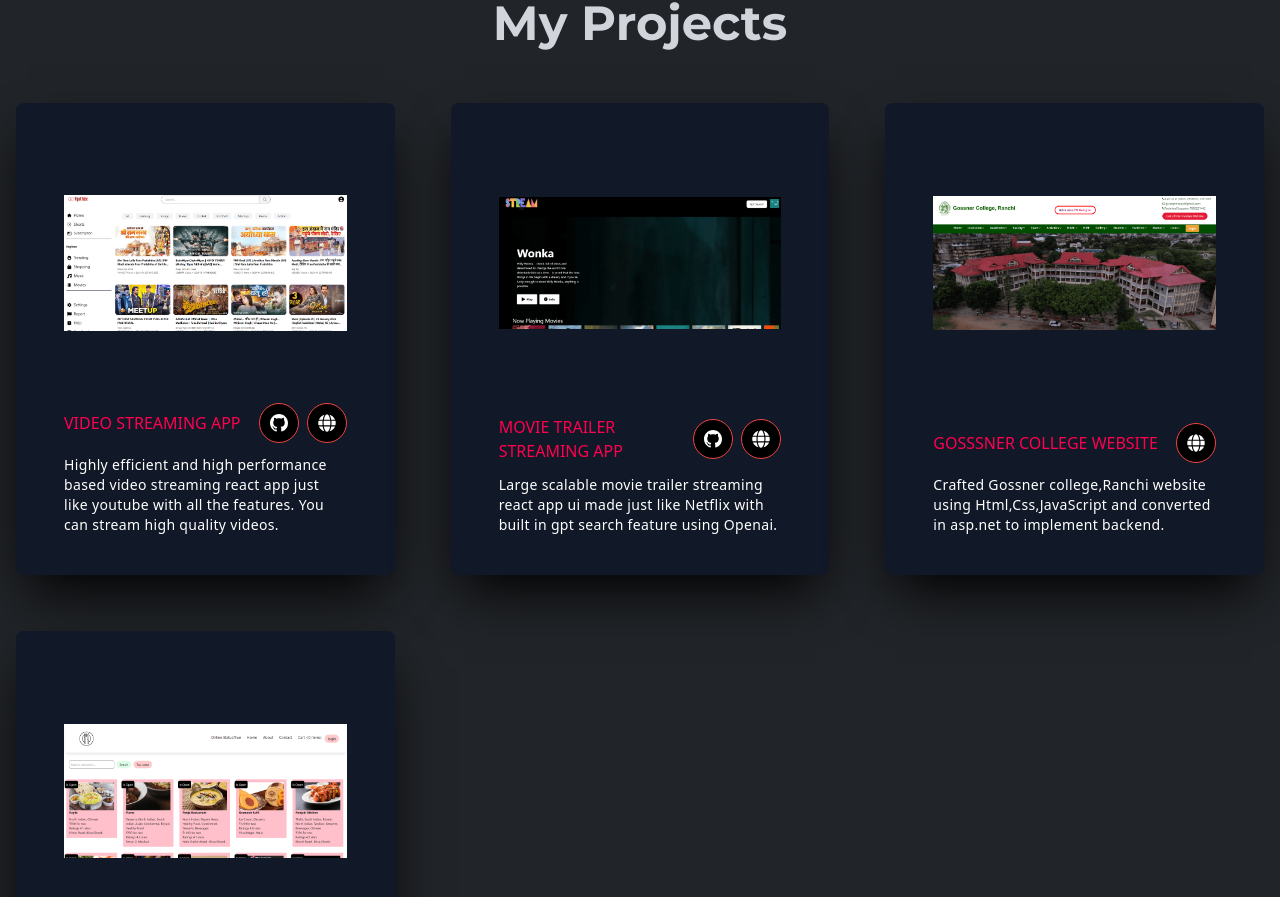
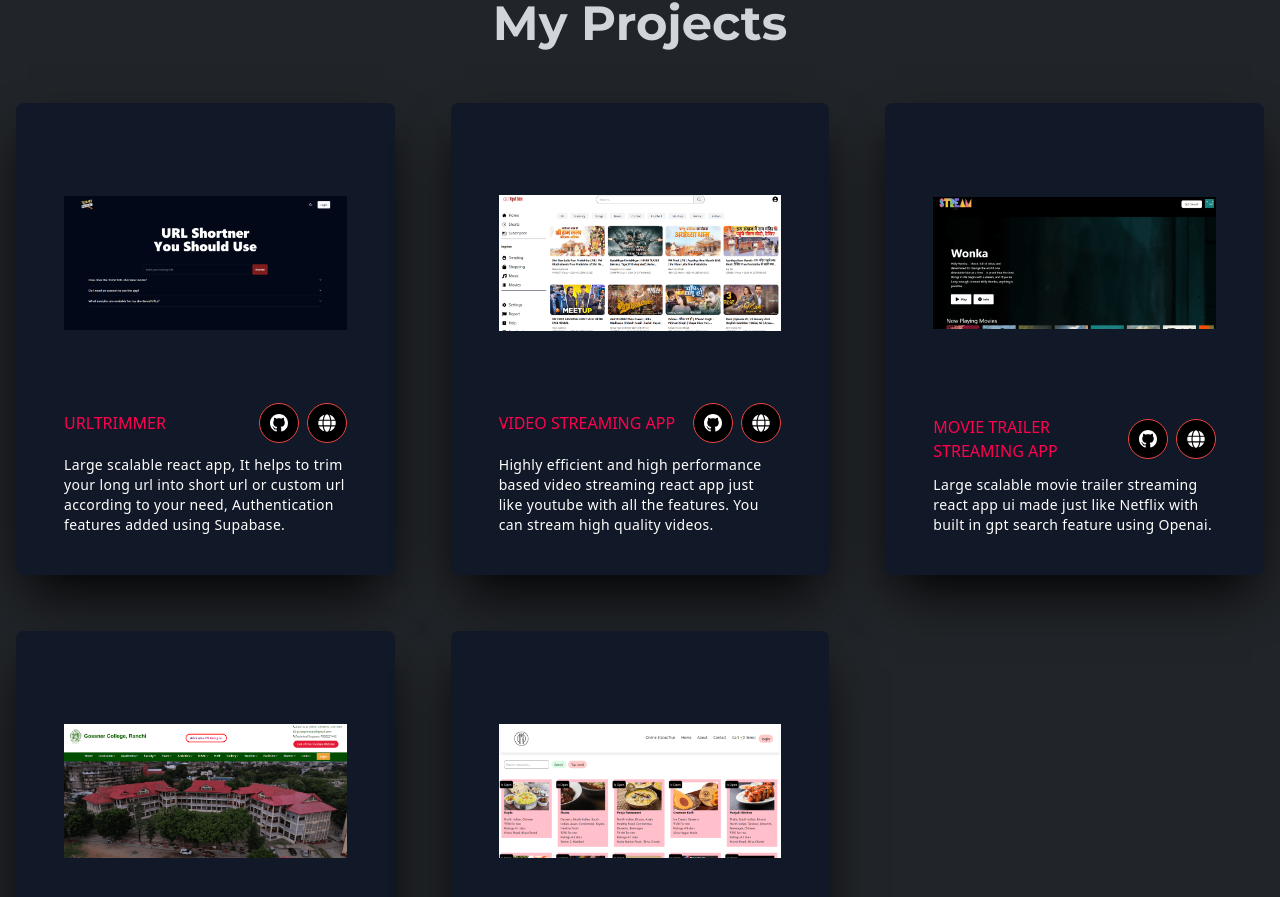
Before and after one commit to Vipulpandey007/vipul-portfolio-react, a React (Create React App) app: page / in a window 1280 px wide. Shown: the part 1533-2430 px from the top of the page. Built offline with nearby package versions, Linux system fonts and the light colour scheme.

Commit message:
url trimmer added

```diff
--- a/src/Components/Project.js
+++ b/src/Components/Project.js
@@ -5,6 +5,7 @@ import tubevipul from "../Images/vipultube.png";
 import streamvideo from "../Images/stream-video.png";
 import gcran from "../Images/gcran.png";
 import food from "../Images/swiggy.png";
+import urltrim from "../Images/urltrimmer.png";
 
 const Project = () => {
   return (
@@ -16,6 +17,13 @@ const Project = () => {
         <Title title="" des="My Projects" />
       </div>
       <div className="grid grid-cols-1 md:grid-cols-2 xl:grid-cols-3 gap-6 xl:gap-14">
+        <ProjectCard
+          title="urlTrimmer"
+          des="Large scalable react app, It helps to trim your long url into short url or custom url according to your need, Authentication features added using Supabase."
+          src={urltrim}
+          link="https://urltrimmer.vercel.app/"
+          git="https://github.com/Vipulpandey007/urltrimmer"
+        />
         <ProjectCard
           title="Video Streaming App"
           des=" Highly efficient and high performance based video streaming react app just like youtube with all the features.
```
Also changed, not shown: src/Images/urltrimmer.png (added).
